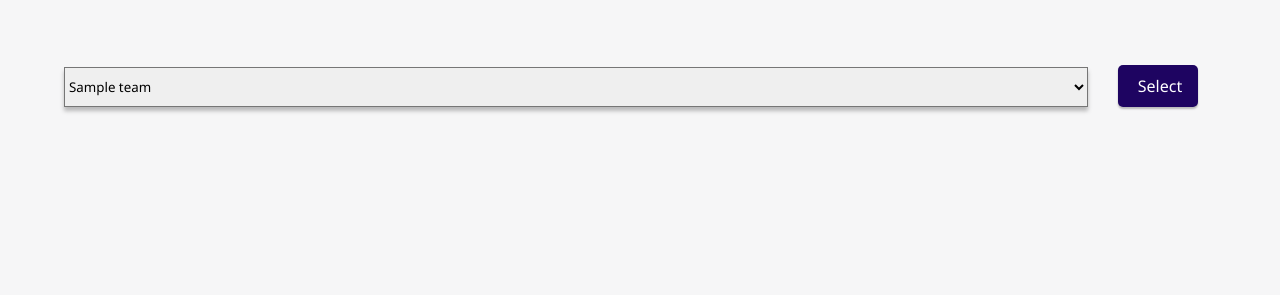
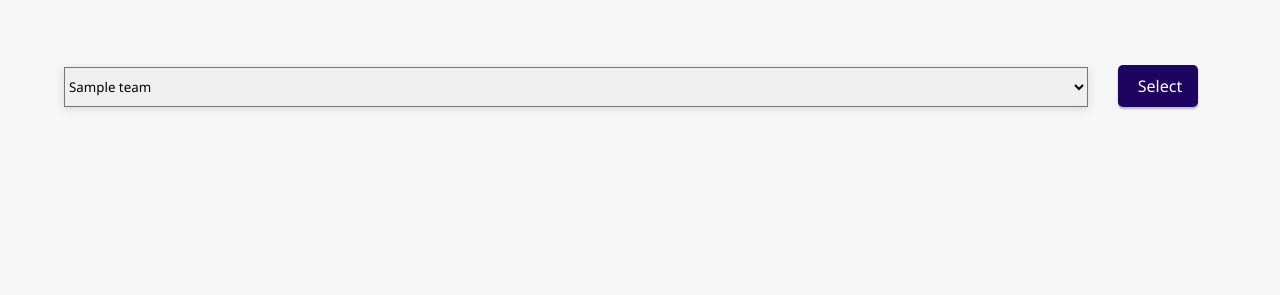
Before and after one commit to Plastic0cean/WorldCupDashboards, a Flask app: template source/Templates/team_selection.html in a window 1280 px wide. Shown: the part 222-517 px from the top of the page. Run offline with Flask 2, Linux system fonts and the light colour scheme; the template is opened without the code that fills it: most values are stand-ins (such as "Sample title", 1, 10 or a date in 2020); some libraries are stand-ins or nearby versions.

Commit message:
use global shadow variable

```diff
--- a/source/static/styles/dropdown_button.css
+++ b/source/static/styles/dropdown_button.css
@@ -18,7 +18,7 @@
   position: absolute;
   background-color: #f9f9f9;
   min-width: 160px;
-  box-shadow: 0px 8px 16px 0px rgba(0, 0, 0, 0.2);
+  box-shadow: var(--shadow);
   z-index: 1;
 }
 
--- a/source/static/styles/team.css
+++ b/source/static/styles/team.css
@@ -12,7 +12,7 @@ h1 {
 	margin-left: 5%;
 	margin-right: 2%;
 	width: 80%;
-	box-shadow: 0 4px 4px rgba(0, 0, 0, 0.25);
+	box-shadow: var(--shadow);
 }
 
 .dropdown-list option {
```
